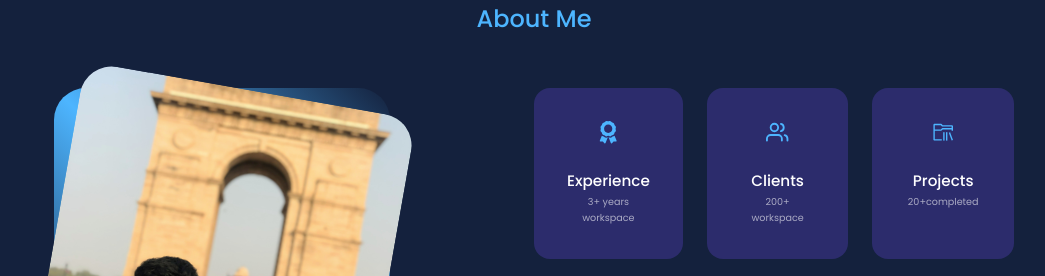
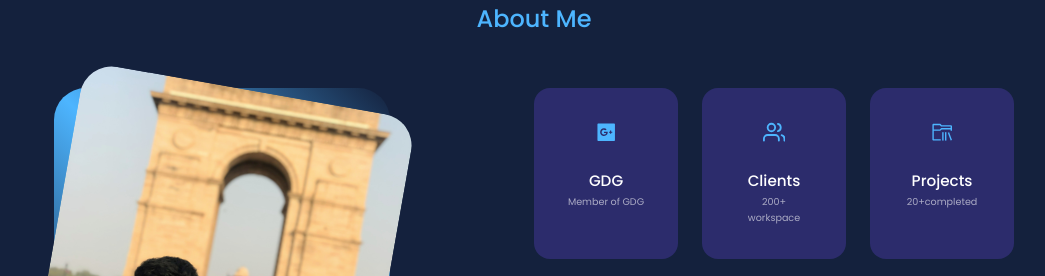
Before and after one commit to mohamedfazilk/React-Portfolio, a React (Create React App) app: page / in a window 1280 px wide. Shown: the part 1000-1276 px from the top of the page, without its empty margins (106-1151 px from the left). Built offline with nearby package versions, Linux system fonts and the light colour scheme.

Commit message:
remove the icon in about and place the newv in aout section

```diff
--- a/src/App.jsx
+++ b/src/App.jsx
@@ -8,7 +8,6 @@ import Portfolio from './components/portfolio/Portfolio';
 import Services from './components/services/Services';
 import Contact from './components/contact/Contact';
 import Footer from './components/footer/Footer';
-import Loading from './components/loading/Loading';
 import './index.css'
 import Myphotos from './components/myphotos/Myphotos';
 
--- a/src/components/about/About.jsx
+++ b/src/components/about/About.jsx
@@ -1,7 +1,7 @@
 import React from 'react';
 import './about.css';
 import ME from '../../assets/fas.jpg';
-import {FaAward} from 'react-icons/fa';
+import {AiFillGooglePlusSquare} from 'react-icons/ai';
 import {FiUsers} from 'react-icons/fi';
 import {VscFolderLibrary} from 'react-icons/vsc';
 
@@ -21,9 +21,9 @@ const about = () => {
         <div className="about__content">
           <div className="about__cards">
             <article className="about__card">
-              <FaAward className='about__icon'/>
-              <h5>Experience</h5>
-              <small>3+ years workspace </small>
+              <AiFillGooglePlusSquare className='about__icon'/>
+              <h5>GDG </h5>
+              <small>Member of GDG  </small>
             </article>
 
             <article className="about__card">
--- a/src/components/loading/Loading.jsx
+++ /dev/null
@@ -1,23 +0,0 @@
-import {React,useState,useEffect} from 'react';
-import './loading.css';
-
-
-const Loading = () => {
-    const [Loading, setLoading] = useState(true);
-
-
-
-    useEffect (()=>{
-        setLoading(true)
-        setTimeout(() => {
-            setLoading(false);
-          }, 2000);
-    },[])
-
-
-  return (
-    <h3></h3>
-  )
-}
-
-export default Loading
```
Also changed, not shown: src/components/loading/loading.css (deleted).
